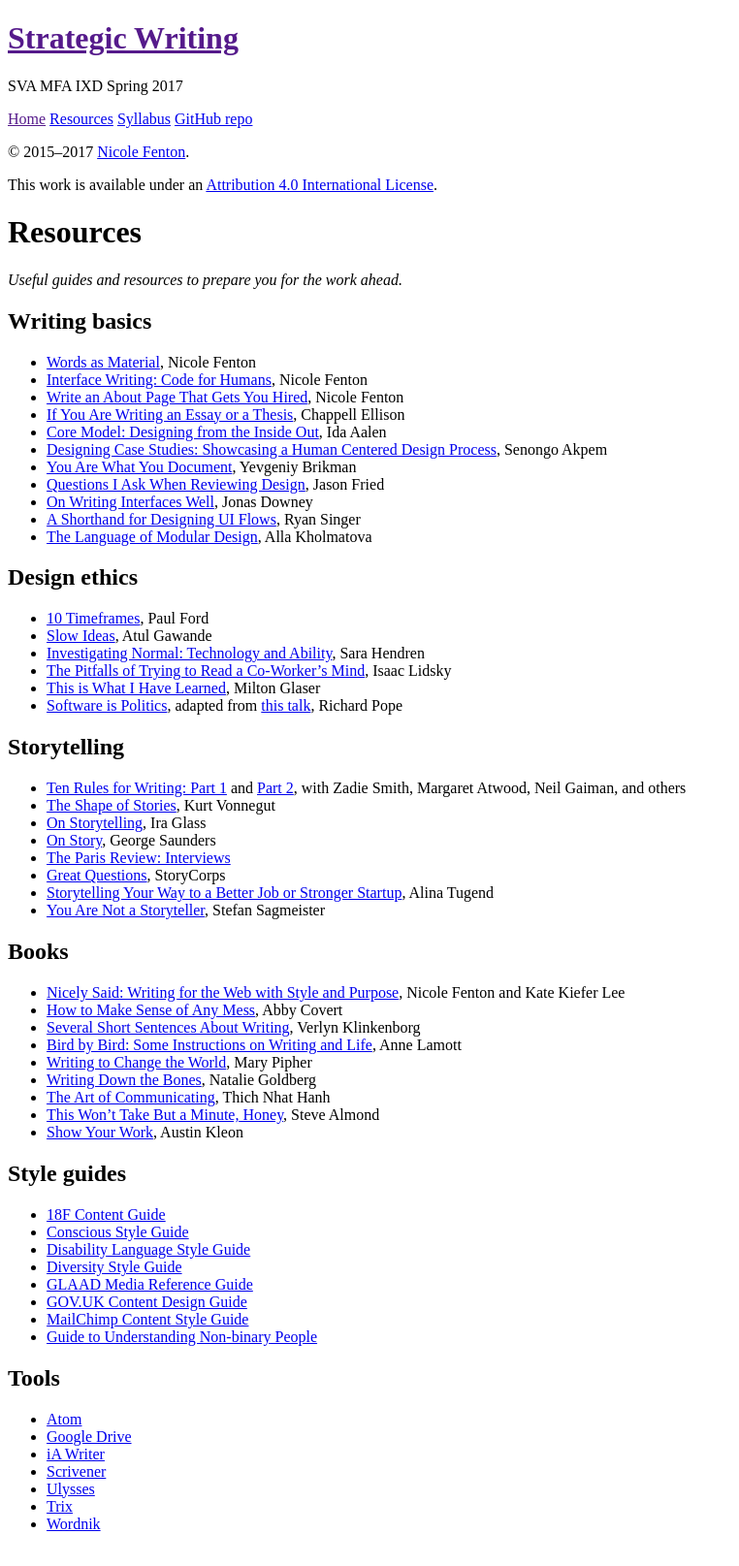
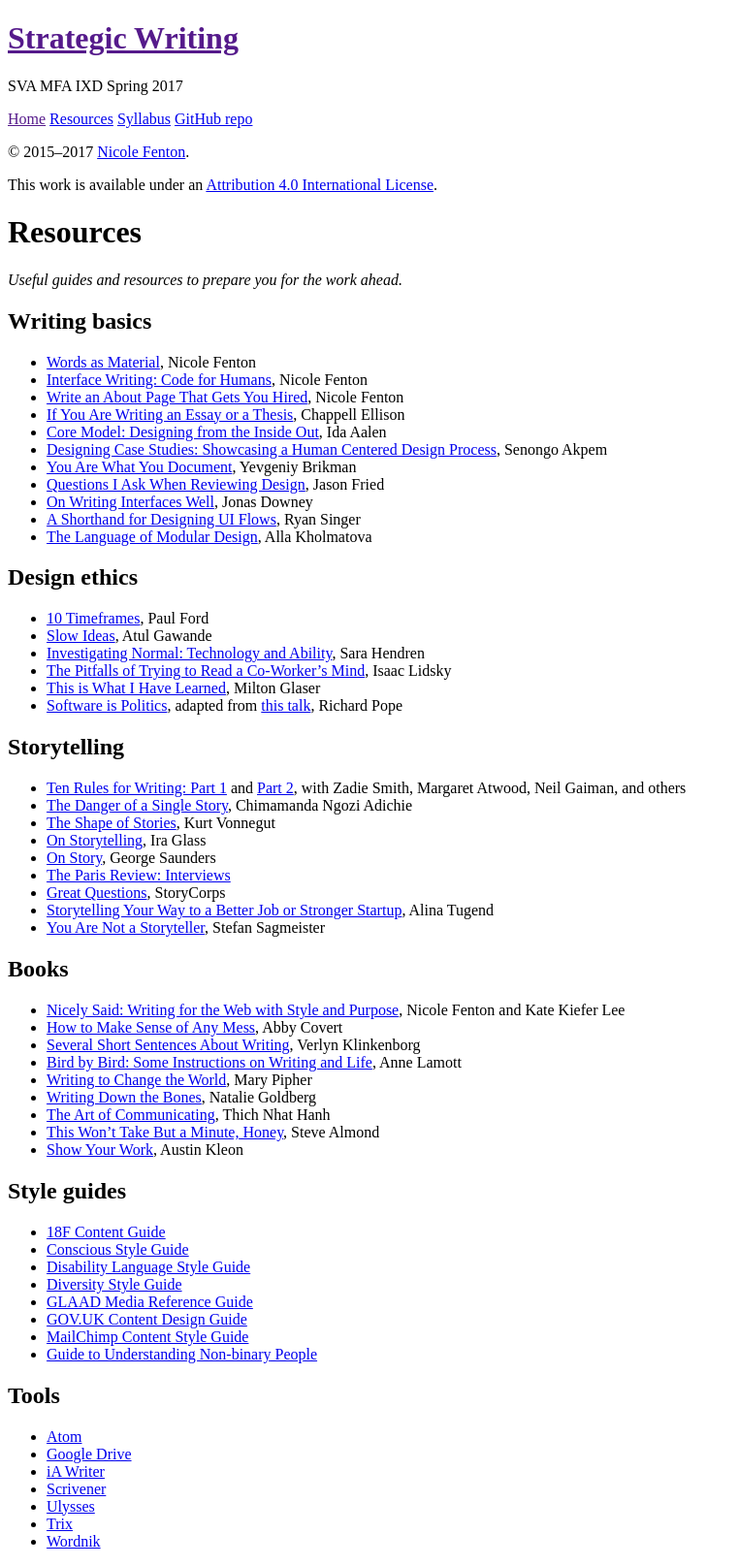
Before and after one commit to nicoleslaw/strategicwriting, a Jekyll site: the page built from resources.md, in a window 1280 px wide. Shown: the whole page at 97% size, without its empty margins (0-762 px from the left). Built offline with Jekyll 4.4.1, drawn with Linux system fonts in a browser that asks for light colours.

Commit message:
Update resources.md

```diff
--- a/resources.md
+++ b/resources.md
@@ -28,6 +28,7 @@ _Useful guides and resources to prepare you for the work ahead._
 
 ## Storytelling
 * [Ten Rules for Writing: Part 1](https://www.theguardian.com/books/2010/feb/20/ten-rules-for-writing-fiction-part-one) and [Part 2](https://www.theguardian.com/books/2010/feb/20/10-rules-for-writing-fiction-part-two), with Zadie Smith, Margaret Atwood, Neil Gaiman, and others
+* [The Danger of a Single Story](https://www.ted.com/talks/chimamanda_adichie_the_danger_of_a_single_story), Chimamanda Ngozi Adichie
 * [The Shape of Stories](https://vimeo.com/53286941), Kurt Vonnegut
 * [On Storytelling](https://www.youtube.com/watch?v=f6ezU57J8YI), Ira Glass
 * [On Story](https://vimeo.com/143732791), George Saunders
```
